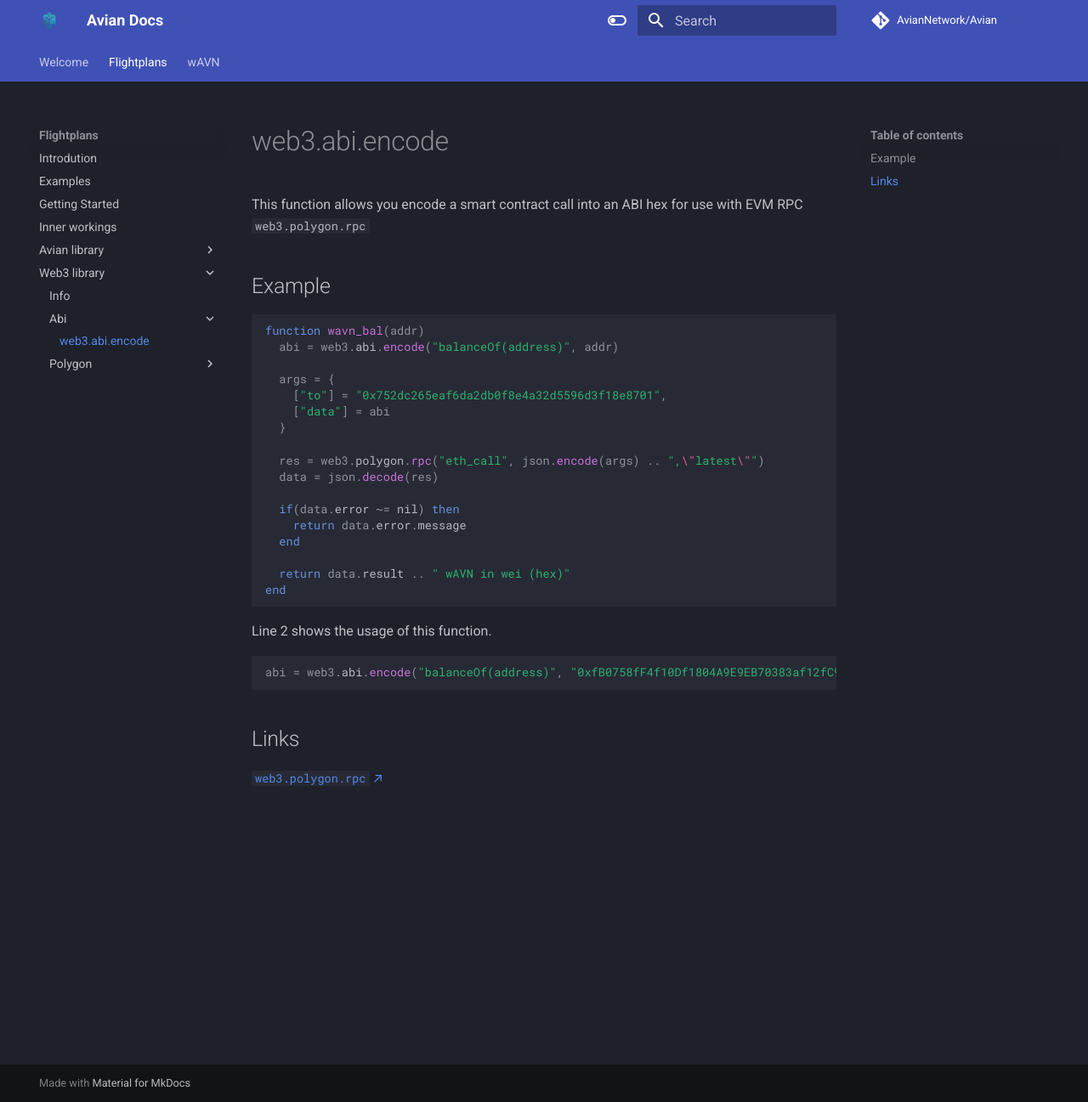
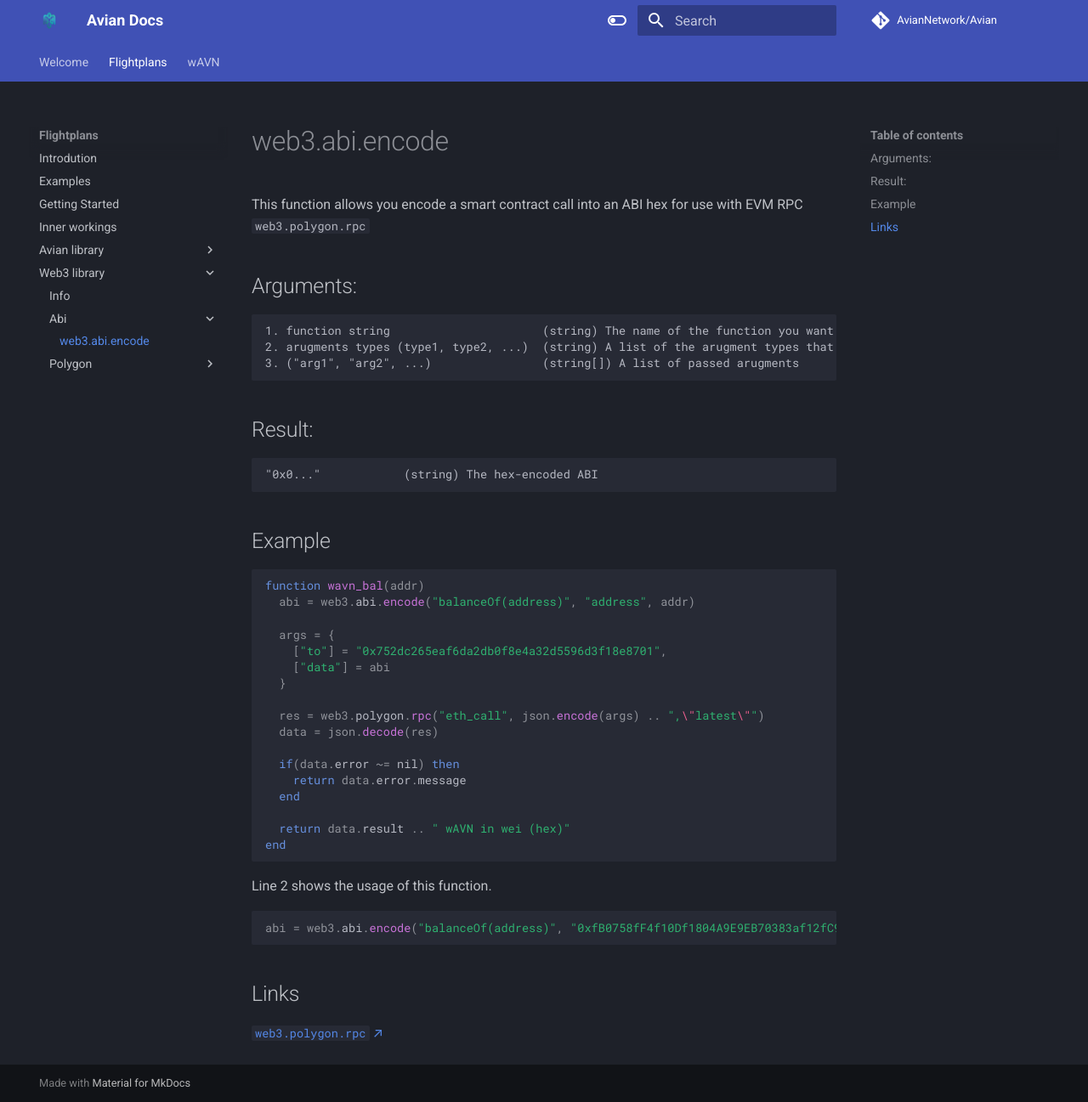
Before and after one commit to AvianNetwork/avian-docs, an MkDocs documentation site: the page built from docs/flightplans/web3-library/abi/encode.md, in a window 1280 px wide and 1297 px high. Shown: the whole window at 85% size. Built offline with MkDocs 1.6.1 and Material for MkDocs 9.7.7, drawn with Linux system fonts in a browser that asks for light colours; comment, search, counter and statistics services are not loaded.

Commit message:
Update AVN ABI docs

````diff
--- a/docs/flightplans/web3-library/abi/encode.md
+++ b/docs/flightplans/web3-library/abi/encode.md
@@ -2,10 +2,22 @@
 
 This function allows you encode a smart contract call into an ABI hex for use with EVM RPC `web3.polygon.rpc`
 
+## Arguments:
+```
+1. function string                      (string) The name of the function you want to call with the arugments
+2. arugments types (type1, type2, ...)  (string) A list of the arugment types that will be passed
+3. ("arg1", "arg2", ...)                (string[]) A list of passed arugments
+```
+
+## Result:
+```
+"0x0..."            (string) The hex-encoded ABI
+```
+
 ## Example
 ```lua
 function wavn_bal(addr)
-  abi = web3.abi.encode("balanceOf(address)", addr)
+  abi = web3.abi.encode("balanceOf(address)", "address", addr)
 
   args = {
     ["to"] = "0x752dc265eaf6da2db0f8e4a32d5596d3f18e8701",
````
